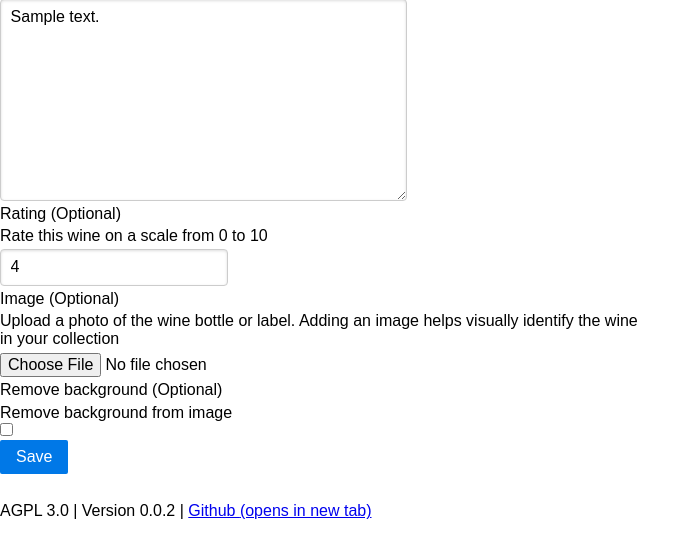
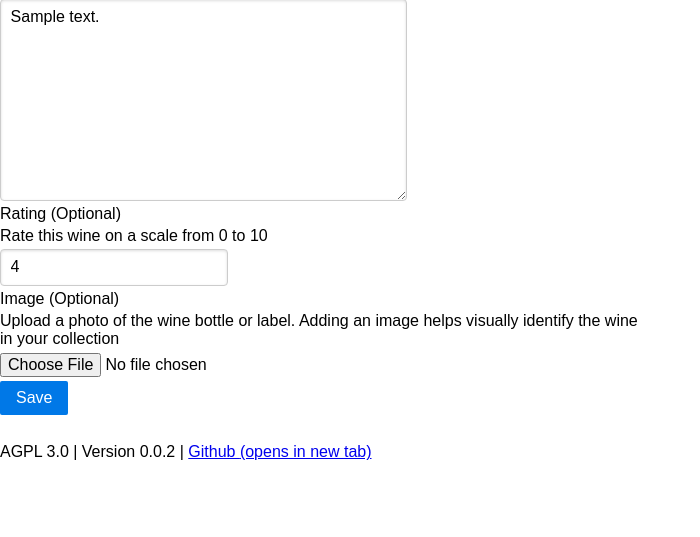
Before and after one commit to the-broke-sommeliers/wine-cellar, a Django app: page /wine/edit/1 in a window 1280 px wide. Shown: the part 1746-2283 px from the top of the page, without its empty margins (0-700 px from the left). After the commit the page ends 2206 px from the top, so only its background shows below. Run offline with Django 5.2, Linux system fonts and the light colour scheme; a user stored in the database is signed in; data comes from the database, SQL or seed files in the repository; tables that the repository leaves empty hold one stand-in row (values such as "Sample post"); parts of the project's set-up code (start-up, migrations or seed data) failed here and were passed over; some libraries are stand-ins or nearby versions.

Commit message:
remove background removal feature for now

```diff
--- a/requirements.txt
+++ b/requirements.txt
@@ -1,7 +1,5 @@
 Django==5.1.2
 Faker==30.3.0
-#backgroundremover==0.2.8
-git+https://github.com/goapunk/backgroundremover.git
 black==24.10.0
 django-debug-toolbar==4.4.6
 django-filter==24.3
--- a/wine_cellar/apps/wine/forms.py
+++ b/wine_cellar/apps/wine/forms.py
@@ -210,9 +210,6 @@ class WineBaseForm(TomSelectMixin, forms.Form):
             " identify the wine in your collection "
         ),
     )
-    remove_background = forms.BooleanField(
-        required=False, help_text=_("Remove background from image")
-    )
 
     form_step = forms.IntegerField(
         widget=forms.HiddenInput(),
--- a/wine_cellar/apps/wine/templates/wine_create.html
+++ b/wine_cellar/apps/wine/templates/wine_create.html
@@ -51,7 +51,6 @@
                           class="{% if form.form_step.value != 4 %}hidden{% endif %}">
                     <legend><h2 class="form-subhead text-color-gray">{% translate 'Image' %}</h2></legend>
                     {% include 'forms/form_field.html' with field=form.image %}
-                    {% include 'forms/form_field.html' with field=form.remove_background %}
                 </fieldset>
                 {{ form.form_step }}
                 <div class="pure-controls">
--- a/wine_cellar/apps/wine/views.py
+++ b/wine_cellar/apps/wine/views.py
@@ -1,4 +1,3 @@
-from backgroundremover import bg
 from django.forms import model_to_dict
 from django.http import HttpResponseForbidden
 from django.shortcuts import get_object_or_404
@@ -98,7 +97,6 @@ class WineCreateView(FormView):
         source = cleaned_data["source"]
         vineyards = cleaned_data["vineyard"]
         grapes = cleaned_data["grapes"]
-        remove_background = cleaned_data["remove_background"]
         image = cleaned_data["image"]
         name = cleaned_data["name"]
         rating = cleaned_data["rating"]
@@ -126,26 +124,7 @@ class WineCreateView(FormView):
         wine.food_pairings.set(food_pairings)
         wine.source.set(source)
         if image:
-            wine_image, _ = WineImage.objects.get_or_create(
-                image=image, wine=wine, user=user
-            )
-            if remove_background:
-                model_choices = ["u2net", "u2net_human_seg", "u2netp"]
-                f = open(wine_image.image.path, "rb")
-                data = f.read()
-                f.close()
-                img = bg.remove(
-                    data,
-                    model_name=model_choices[0],
-                    alpha_matting=True,
-                    alpha_matting_foreground_threshold=240,
-                    alpha_matting_background_threshold=10,
-                    alpha_matting_erode_structure_size=10,
-                    alpha_matting_base_size=1000,
-                )
-                f = open(wine_image.image.path, "wb")
-                f.write(img)
-                f.close()
+            WineImage.objects.get_or_create(image=image, wine=wine, user=user)
 
 
 class WineUpdateView(FormView):
@@ -183,7 +162,6 @@ class WineUpdateView(FormView):
         source = cleaned_data["source"]
         vineyards = cleaned_data["vineyard"]
         grapes = cleaned_data["grapes"]
-        remove_background = cleaned_data["remove_background"]
         image = cleaned_data["image"]
         name = cleaned_data["name"]
         rating = cleaned_data["rating"]
@@ -213,27 +191,9 @@ class WineUpdateView(FormView):
             if existing_image.exists():
                 existing_image.first().image.delete()
                 existing_image.delete()
-            wine_image, _ = WineImage.objects.get_or_create(
+            WineImage.objects.get_or_create(
                 image=image, wine=wine, user=user
             )
-            if remove_background:
-                model_choices = ["u2net", "u2net_human_seg", "u2netp"]
-                f = open(wine_image.image.path, "rb")
-                data = f.read()
-                f.close()
-                img = bg.remove(
-                    data,
-                    model_name=model_choices[0],
-                    alpha_matting=True,
-                    alpha_matting_foreground_threshold=240,
-                    alpha_matting_background_threshold=10,
-                    alpha_matting_erode_structure_size=10,
-                    alpha_matting_base_size=1000,
-                )
-                f = open(wine_image.image.path, "wb")
-                f.write(img)
-                f.close()
-
 
 class WineDetailView(DetailView):
     template_name = "wine_detail.html"
--- a/wine_cellar/assets/css/forms.css
+++ b/wine_cellar/assets/css/forms.css
@@ -51,7 +51,7 @@
 }
 
 .wine-form {
-  input:not([type='checkbox']),
+  input,
   select,
   textarea,
   .ts-wrapper {
```
